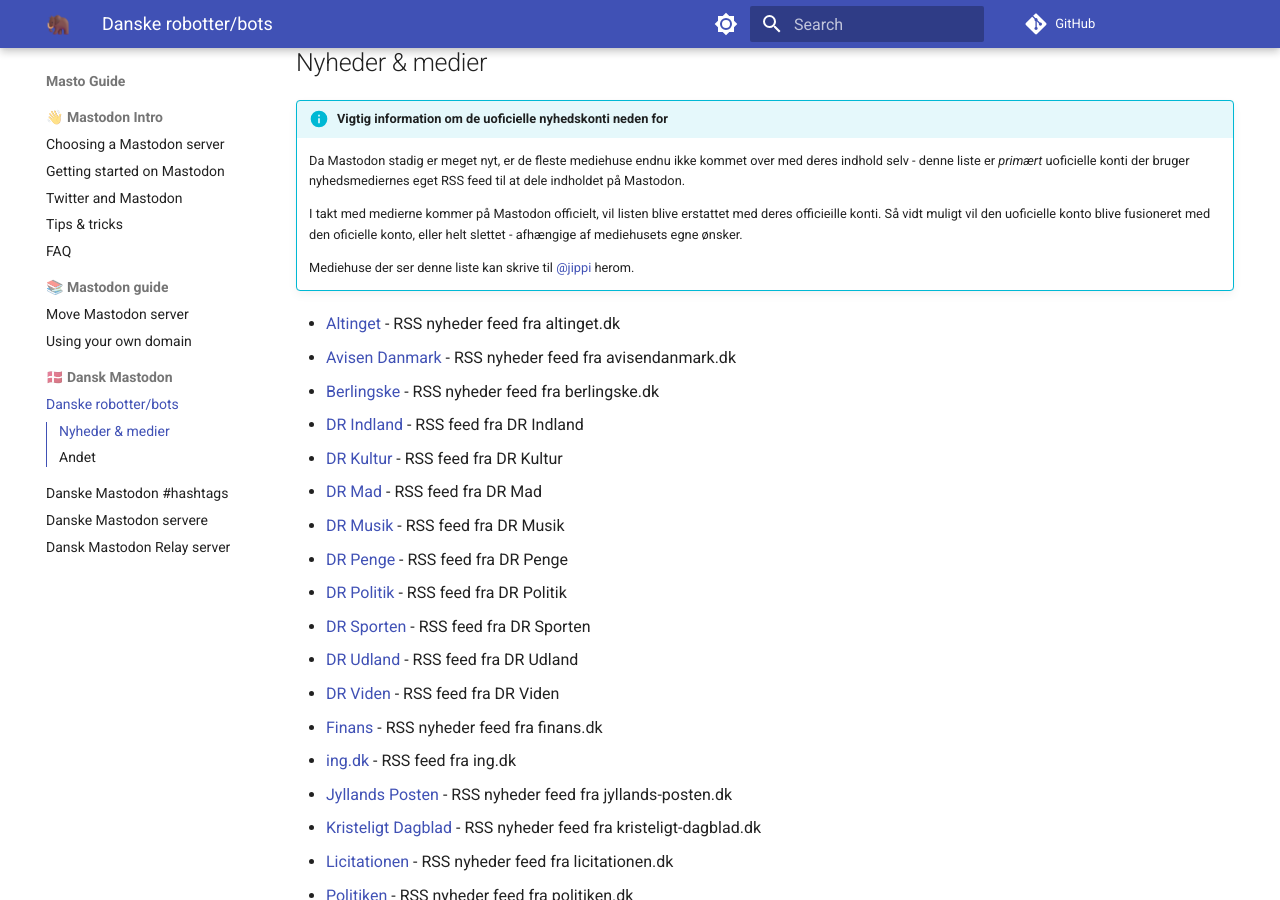
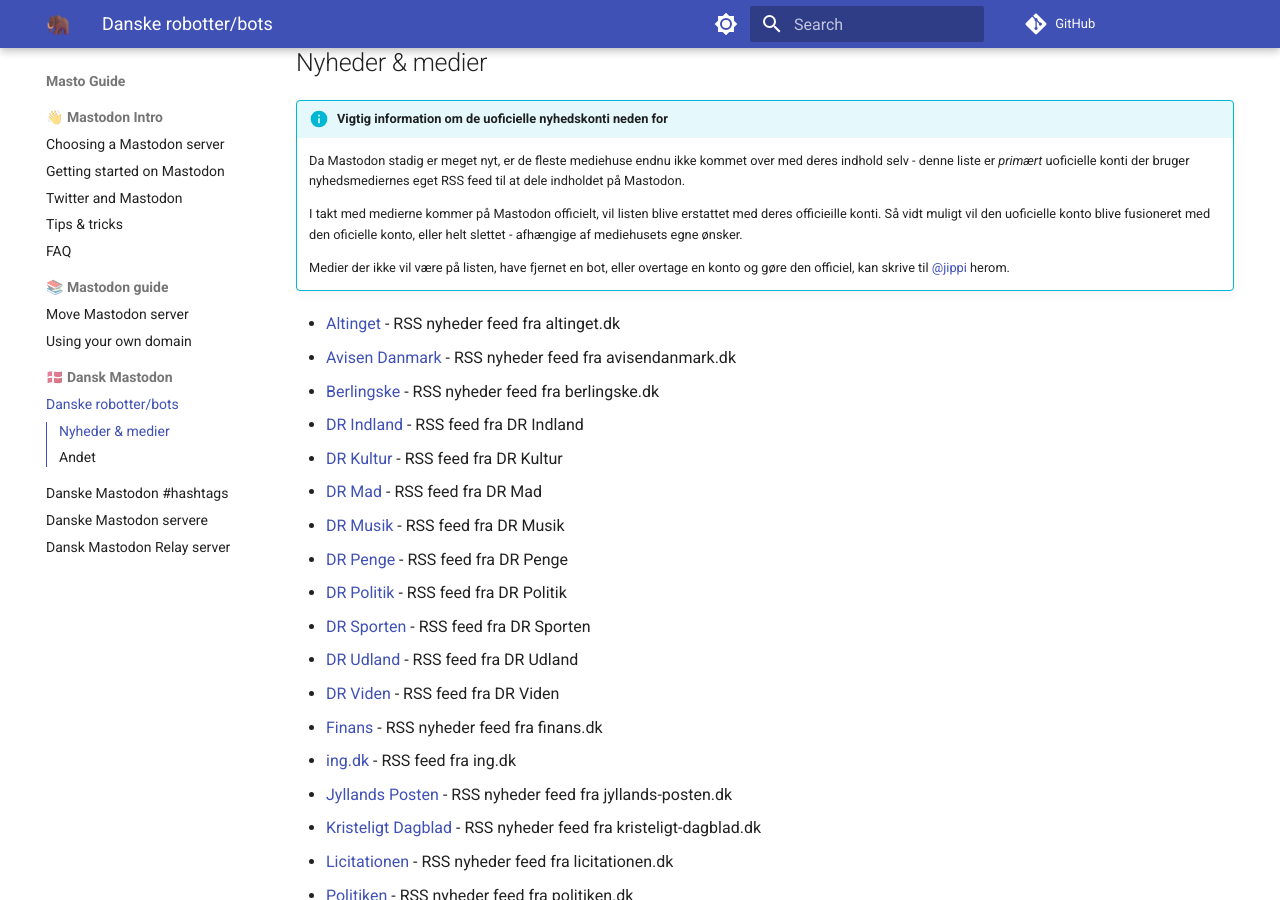
Before and after one commit to jippi/masto-guide, an MkDocs documentation site: the page built from docs/dk/bots.md, in a window 1280 px wide and 900 px high, scrolled down 573 px. Built offline with MkDocs 1.6.1 and Material for MkDocs 9.7.7, drawn with Linux system fonts in a browser that asks for light colours; comment, search, counter and statistics services are not loaded.

Commit message:
wording
Signed-off-by: Christian Winther <jippignu@gmail.com>

```diff
--- a/docs/dk/bots.md
+++ b/docs/dk/bots.md
@@ -24,7 +24,7 @@
 
     I takt med medierne kommer på Mastodon officielt, vil listen blive erstattet med deres officieille konti. Så vidt muligt vil den uoficielle konto blive fusioneret med den oficielle konto, eller helt slettet - afhængige af mediehusets egne ønsker.
 
-    Mediehuse der ser denne liste kan skrive til [@jippi](https://expressional.social/@jippi){target=_blank rel=me} herom.
+    Medier der ikke vil være på listen, have fjernet en bot, eller overtage en konto og gøre den officiel, kan skrive til [@jippi](https://expressional.social/@jippi){target=_blank rel=me} herom.
 
 - [Altinget](https://expressional.social/@altinget){target=_blank rel=me} - RSS nyheder feed fra altinget.dk
 - [Avisen Danmark](https://expressional.social/@AvisenDanmark){target=_blank rel=me} - RSS nyheder feed fra avisendanmark.dk
```
